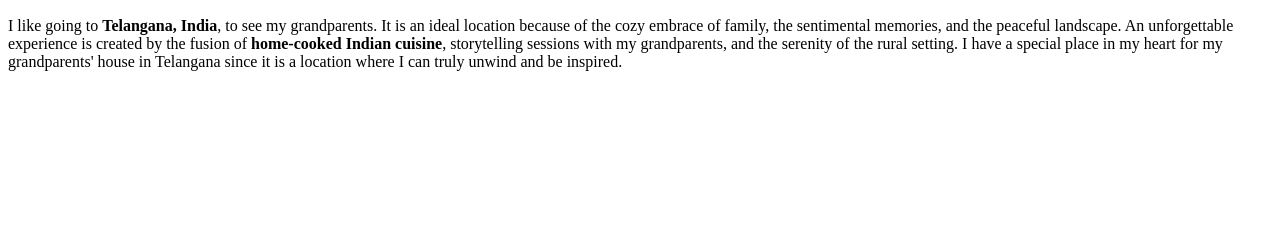
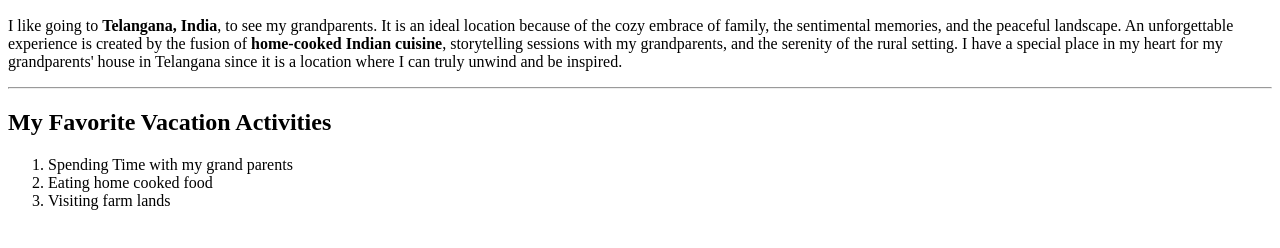
Before and after one commit to 44-563-WebApps-F23/44563-webapps-f23-assignment3-ShivaKumarReddyB, a plain HTML site: page index.html in a window 1280 px wide. Shown: the part 110-358 px from the top of the page. Drawn offline with Linux system fonts and the light colour scheme.

Commit message:
adding favorite vacation activites

```diff
--- a/index.html
+++ b/index.html
@@ -16,5 +16,12 @@
       place in my heart for my grandparents' house in Telangana since it is a
       location where I can truly unwind and be inspired.
     </p>
+    <hr />
+    <h2>My Favorite Vacation Activities</h2>
+    <ol>
+      <li>Spending Time with my grand parents</li>
+      <li>Eating home cooked food</li>
+      <li>Visiting farm lands</li>
+    </ol>
   </body>
 </html>
```
